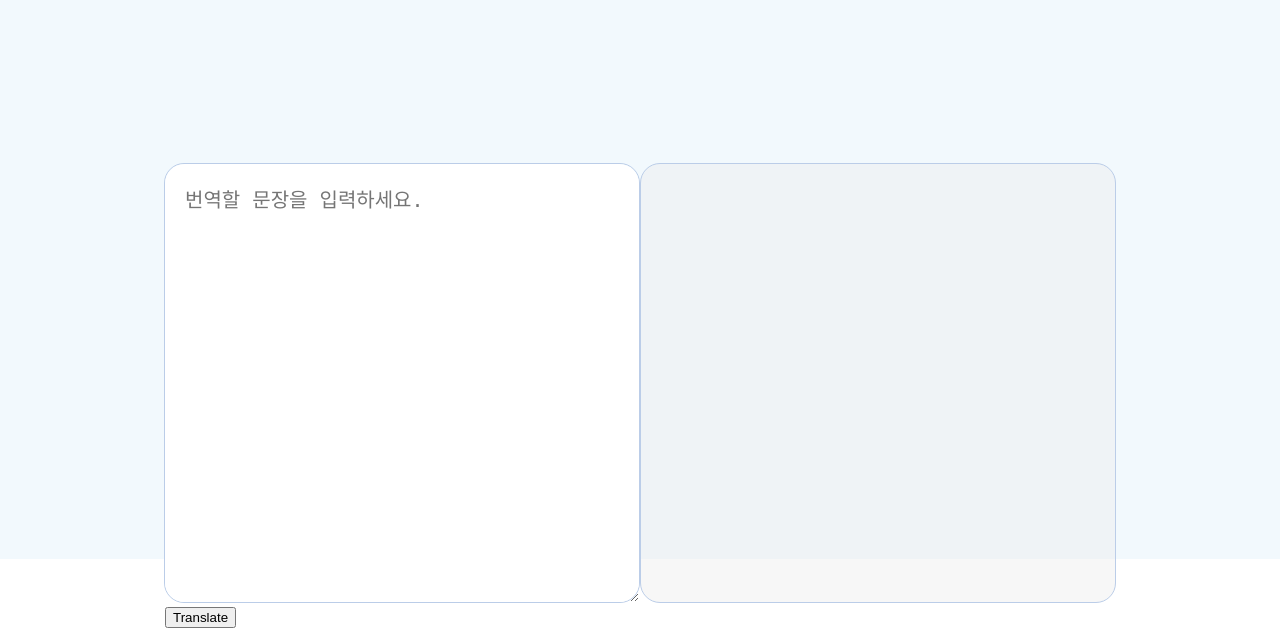
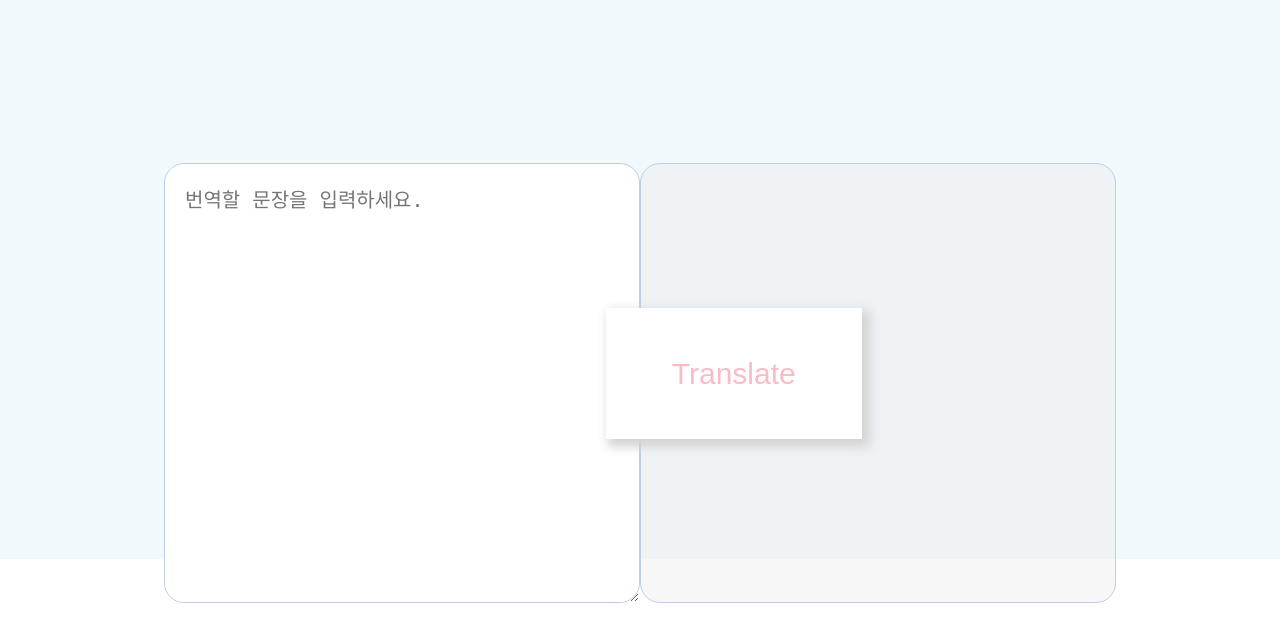
Before and after one commit to itisused/2021_NLP_Project, a Flask app: page / in a window 1280 px wide. Shown: the part 159-800 px from the top of the page. Run offline with Flask 2, Linux system fonts and the light colour scheme.

Commit message:
add button style

```diff
--- a/tree_project/static/css/style.css
+++ b/tree_project/static/css/style.css
@@ -58,6 +58,24 @@ main {
   font-size: 20px;
 }
 
+.text-box:first-child {
+  position: relative;
+}
+
 .text-box:last-child {
   background-color: #e5e5e554;
 }
+
+button {
+  width: 256px;
+  height: 131px;
+  background-color: white;
+  position: absolute;
+  top: 33%;
+  right: -47%;
+  font-size: 30px;
+  color: var(--color-pink);
+  border: none;
+  box-shadow: 5px 5px 10px 3px lightgray;
+  cursor: pointer;
+}
```
